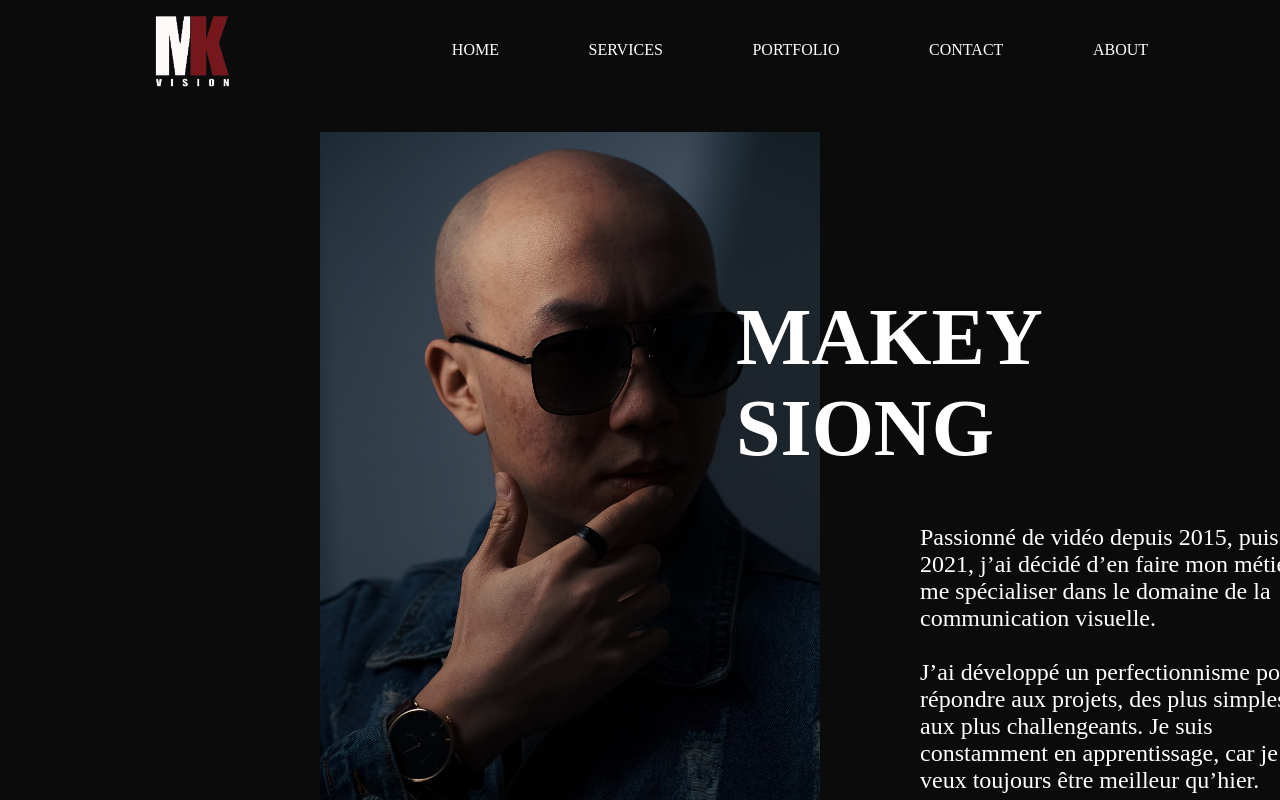
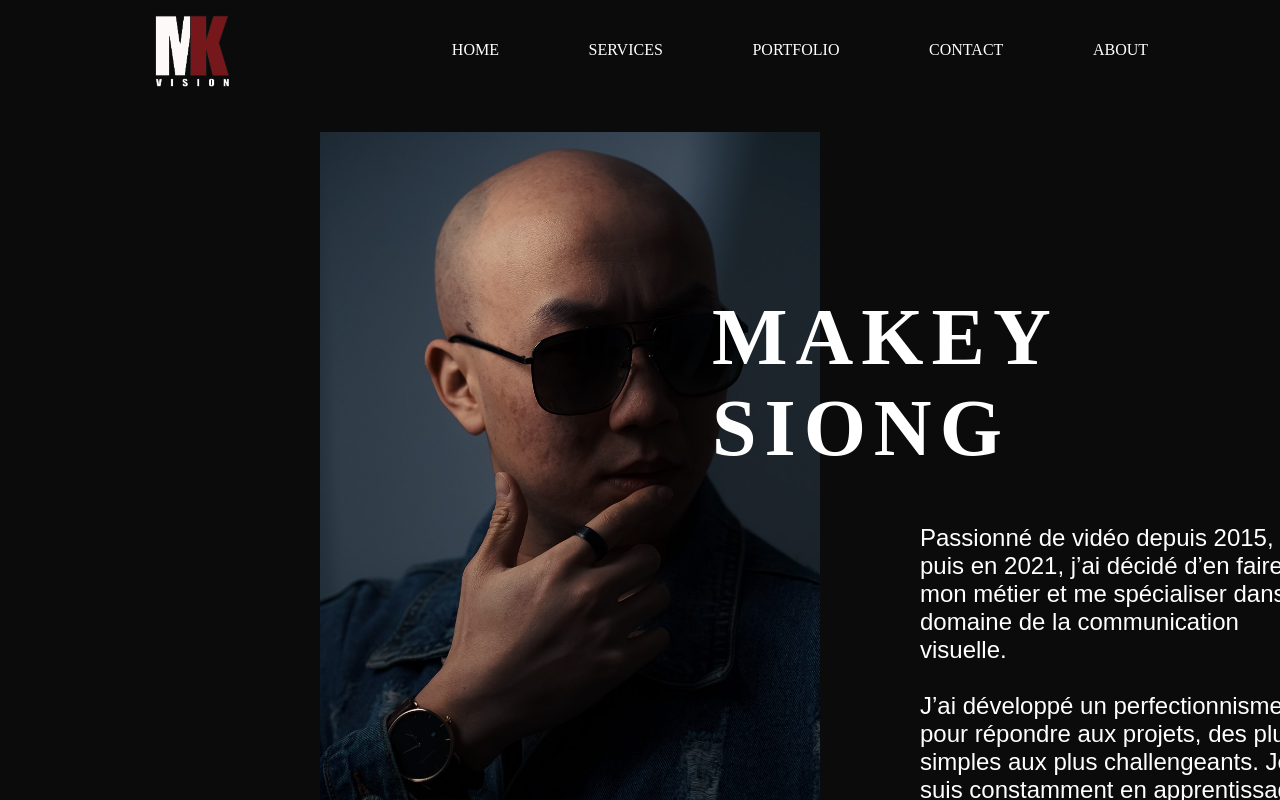
Before and after one commit to Ekkylibre/makey_siong, a Next.js app: page /about in a window 1280 px wide. Shown: the top 800 px of the page. Built offline with nearby package versions, Linux system fonts and the light colour scheme.

Commit message:
💄 About > Page > Add style for text

```diff
--- a/src/app/about/page.tsx
+++ b/src/app/about/page.tsx
@@ -2,7 +2,7 @@
 import React from 'react';
 import styled, { keyframes } from 'styled-components';
 import Image from 'next/image';
-import { colors, padding } from '../theme';
+import { colors, fonts, padding } from '../theme';
 import ButtonLink from '../components/ButtonLink';
 
 // Animation pour révéler le texte
@@ -70,6 +70,7 @@ const TextColumn = styled.div`
     position: relative;
     overflow: hidden;
     transform: translateX(-60%);
+    letter-spacing: 0.1em; /* Ajuste l'espacement entre les lettres */
 
     span {
       display: block;
@@ -79,6 +80,7 @@ const TextColumn = styled.div`
 
   p {
     font-size: 1.5rem;
+    font-family: ${fonts.secondary};
     animation: ${slideUp} 1s ease forwards;
     padding-bottom: 50px;
   }
```
